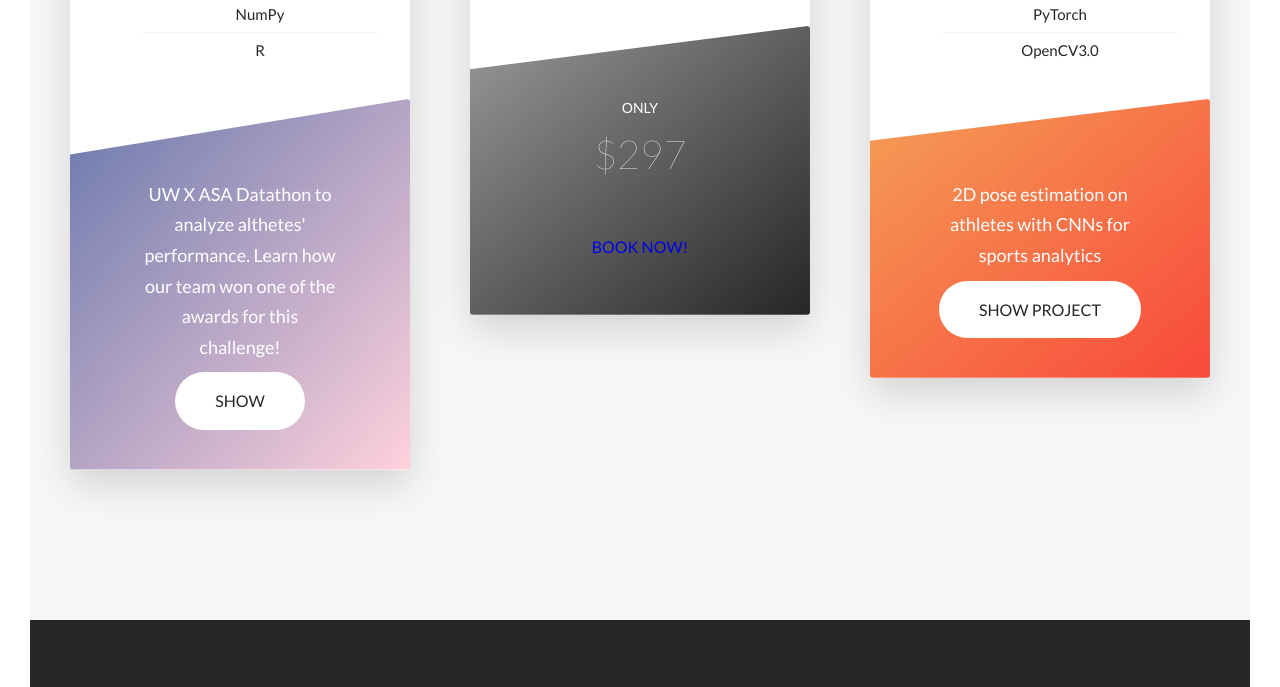
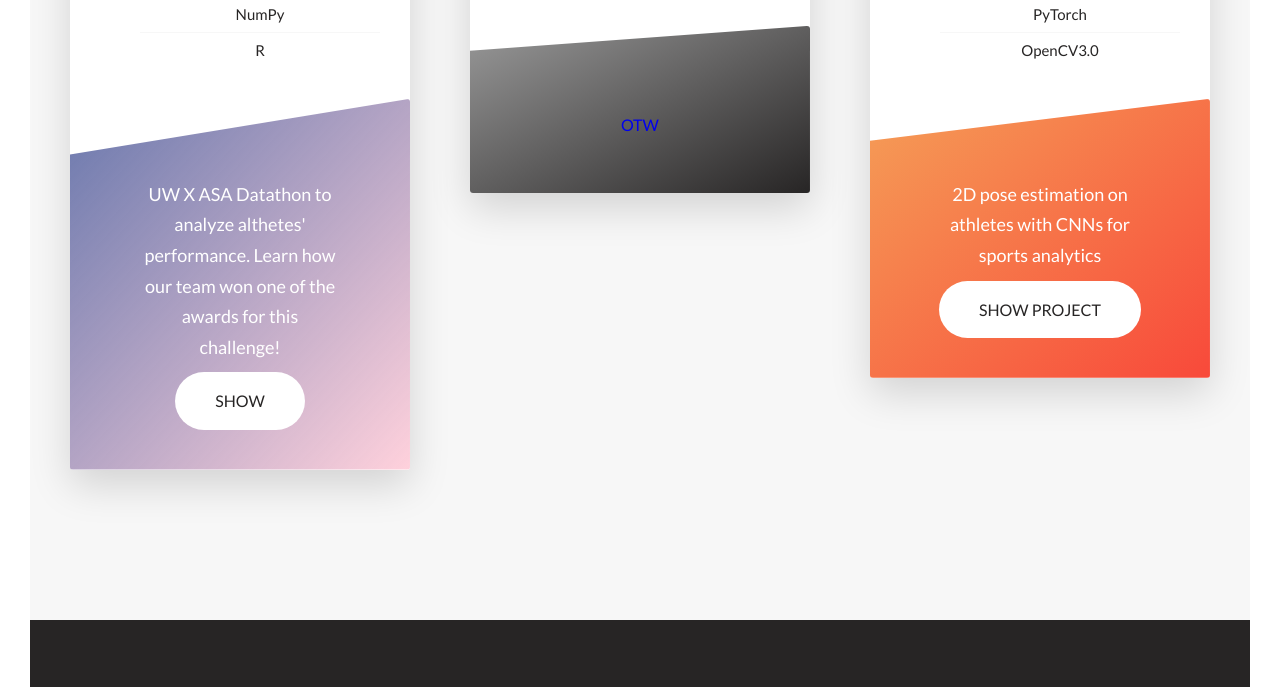
Before and after one commit to jwillow19/project-portfolio, a website: page dist/index.html in a window 1280 px wide. Shown: the part 3373-4060 px from the top of the page. Drawn offline with Linux system fonts and the light colour scheme.

Commit message:
made chagnes to card

```diff
--- a/dist/index.html
+++ b/dist/index.html
@@ -312,11 +312,8 @@
                 </div>
                 <div class="card__side card__side--back card__side--back-1">
                      <div class="card__cta">
-                         <div class="card__price-box">
-                             <p class="card__price-only">Only</p>
-                             <p class="card__price-value">$297</p>
-                         </div>
-                         <a href="#popup" class="btn btn--white">Book now!</a>
+
+                         <a href="#popup" class="btn btn--white">OTW</a>
                      </div>
                  </div>
             </div>
```
Also changed, not shown: 1 other file.
